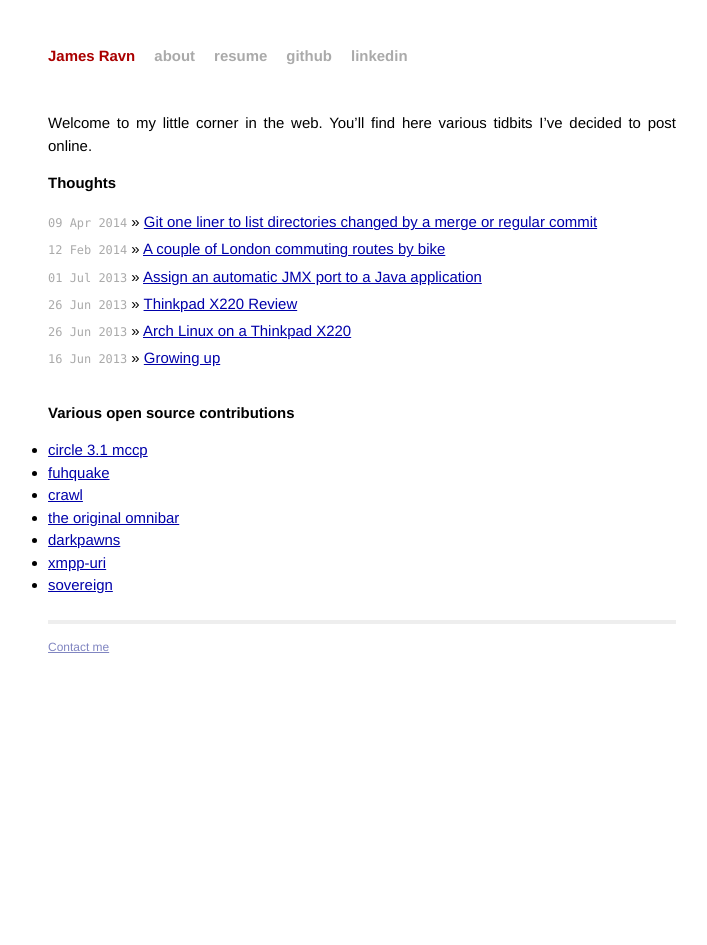
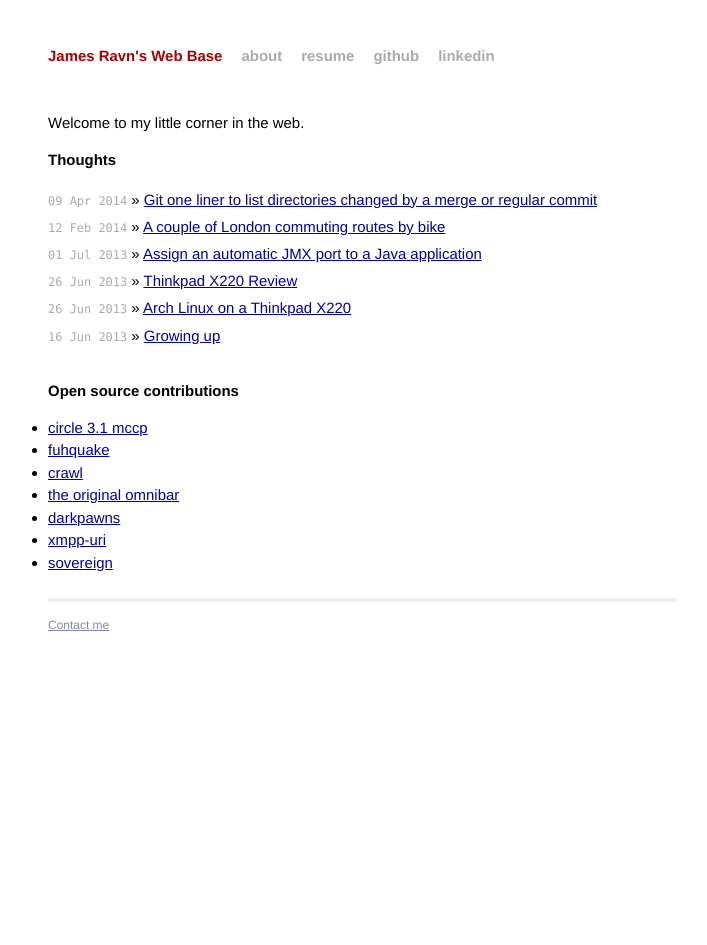
Before and after one commit to jsravn/old-blog, a Jekyll site: the page built from index.md, in a window 1280 px wide. Shown: the whole page, without its empty margins (278-985 px from the left). Built offline with Jekyll 4.4.1, drawn with Linux system fonts in a browser that asks for light colours.

Commit message:
Some minor tweaks

```diff
--- a/_config.yml
+++ b/_config.yml
@@ -1,3 +1,3 @@
-name: James Ravn
+name: James Ravn's Web Base
 highlighter: pygments
 markdown: kramdown
--- a/index.md
+++ b/index.md
@@ -3,8 +3,7 @@ layout: default
 title: James Ravn's Web Base
 ---
 
-Welcome to my little corner in the web. You'll find here various
-tidbits I've decided to post online.
+Welcome to my little corner in the web.
 
 Thoughts
 ========
@@ -16,8 +15,8 @@ Thoughts
 </ul>
 
 
-Various open source contributions
-=================================
+Open source contributions
+=========================
 
 - [circle 3.1 mccp](/random/mccp/)
 - [fuhquake](http://ezquake.sourceforge.net/docs/?rtc)
```
